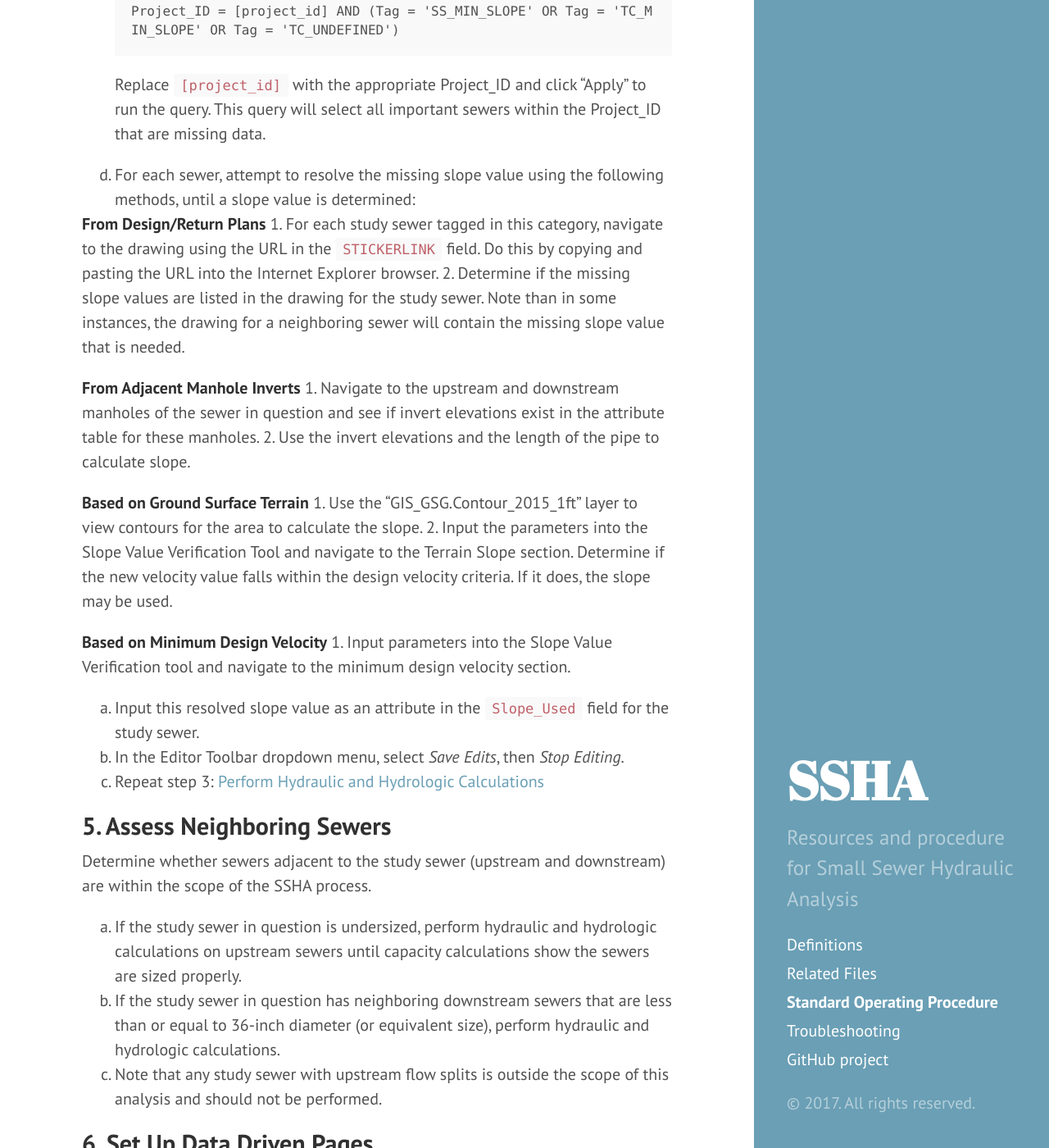
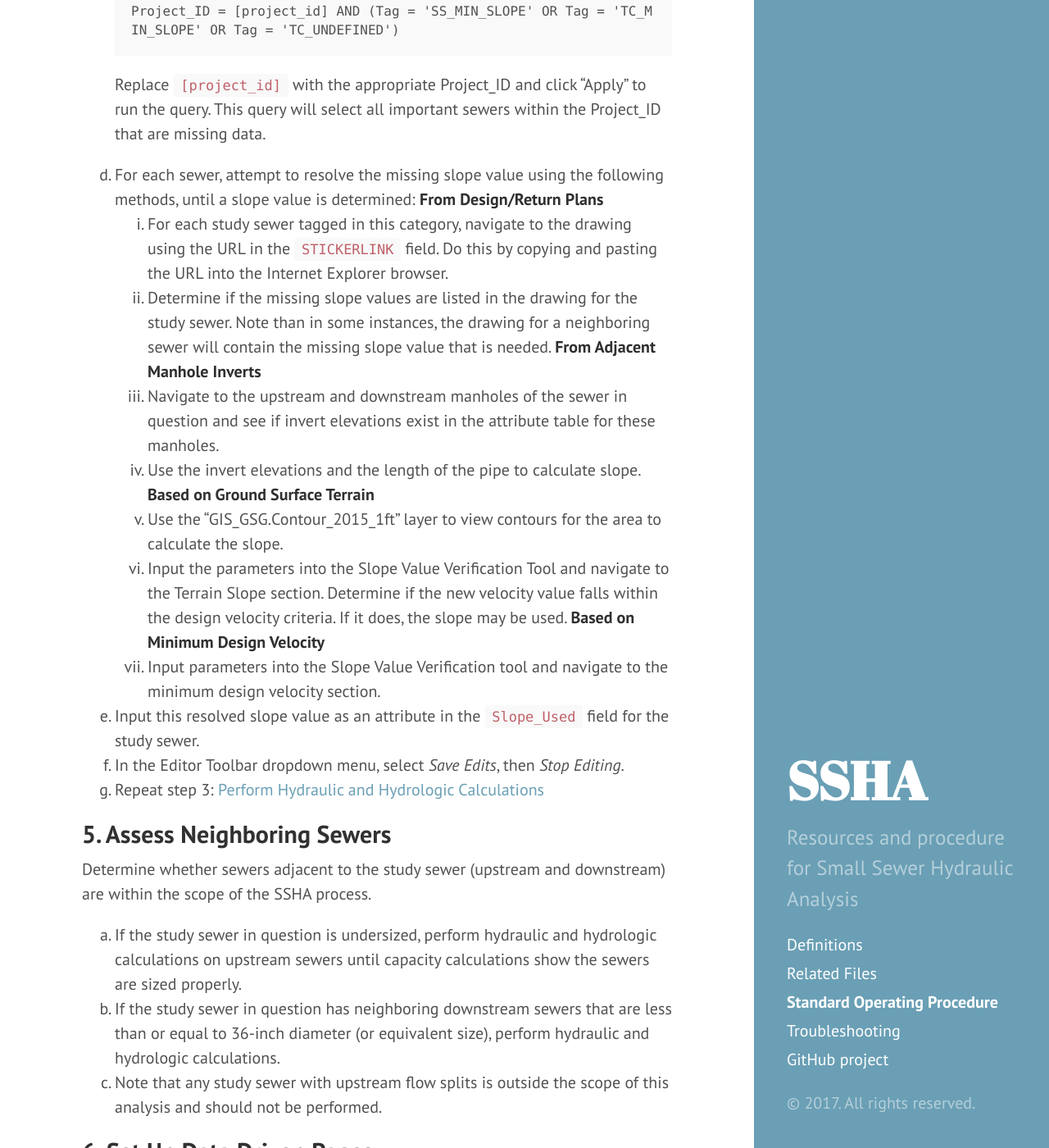
Before and after one commit to adams-cool-org/ssha3, a Jekyll site: the page built from docs/sop.md, in a window 1280 px wide and 1400 px high, scrolled down 6238 px. Shown: the whole window at 82% size. Built offline with Jekyll 4.4.1, drawn with Linux system fonts in a browser that asks for light colours.

Commit message:
data driven pages formatting

````diff
--- a/docs/sop.md
+++ b/docs/sop.md
@@ -106,19 +106,15 @@ Project_ID = [project_id] AND (Tag = 'SS_MIN_SLOPE' OR Tag = 'TC_MIN_SLOPE' OR T
 ```
 Replace `[project_id]` with the appropriate Project_ID and click "Apply" to run the query. This query will select all important sewers within the Project_ID that are missing data.
 4. For each sewer, attempt to resolve the missing slope value using the following methods, until a slope value is determined:
-
 **From Design/Return Plans**
     1. For each study sewer tagged in this category, navigate to the drawing using the URL in the `STICKERLINK` field. Do this by copying and pasting the URL into the Internet Explorer browser.
     2. Determine if the missing slope values are listed in the drawing for the study sewer. Note than in some instances, the drawing for a neighboring sewer will contain the missing slope value that is needed.
-
 **From Adjacent Manhole Inverts**
     1. Navigate to the upstream and downstream manholes of the sewer in question and see if invert elevations exist in the attribute table for these manholes.
     2. Use the invert elevations and the length of the pipe to calculate slope.
-
 **Based on Ground Surface Terrain**
     1. Use the "GIS_GSG.Contour_2015_1ft" layer to view contours for the area to calculate the slope.
     2. Input the parameters into the Slope Value Verification Tool and navigate to the Terrain Slope section. Determine if the new velocity value falls within the design velocity criteria. If it does, the slope may be used.
-
 **Based on Minimum Design Velocity**
     1. Input parameters into the Slope Value Verification tool and navigate to the minimum design velocity section.
 5. Input this resolved slope value as an attribute in the `Slope_Used` field for the study sewer.
@@ -135,7 +131,7 @@ Determine whether sewers adjacent to the study sewer (upstream and downstream) a
 Data Driven Pages is a ArcMap feature that facilitates the output reporting from the SSHA tool and easy navigation between study areas within a given Project_ID. Here, Data Driven Pages make use of a index layer created for each Project_ID when the _Run H&H Calcs_ tool is run. Each drainage area (DA) index layer shares the name of the Project_ID, prefixed with `DA_`. For example, a Project_ID of 40000 would be assigned a index layer of __DA_40000__.
 1. In the __Drainage Areas__ layer group in the ArcMap table of contents, right-click on the __DA Indicies__ sub-group and select _Add Data_. Navigate to the __StudyAreaIndices__ feature dataset in the __Small_Sewer_Capacity__ geodatabase and add the appropriate index layer.
 2. Switch to __Layout View__.
-3. Click on the Data Driven Pages setup icon: ![Data Driven Pages Icon]({{site.baseurl}}/public/img/ddp_icon.png){:style="max-height:'1em';"} to open the Set Up __Data Driven Pages__ dialog. In the __Layer__ dropdown menu, enter the appropriate DA index layer. Update the remaining fields in the dialog as shown below:
+3. Click on the Data Driven Pages setup icon: ![Data Driven Pages Icon]({{site.baseurl}}/public/img/ddp_icon.png){:style="max-height:1em;display:inline;margin:0;"} to open the Set Up __Data Driven Pages__ dialog. In the __Layer__ dropdown menu, enter the appropriate DA index layer. Update the remaining fields in the dialog as shown below:
 ![Data Driven Dialog]({{site.baseurl}}/public/img/ddp-dialog.jpg)
 4. Set-up the display expression.
     1. In the DA index layer properties, navigate to the __Display__ tab and click on _Expression..._
````
